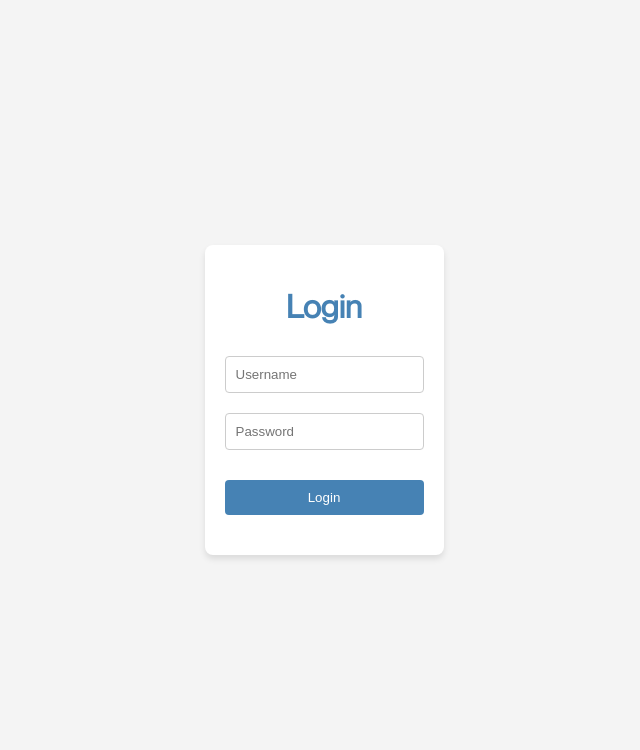
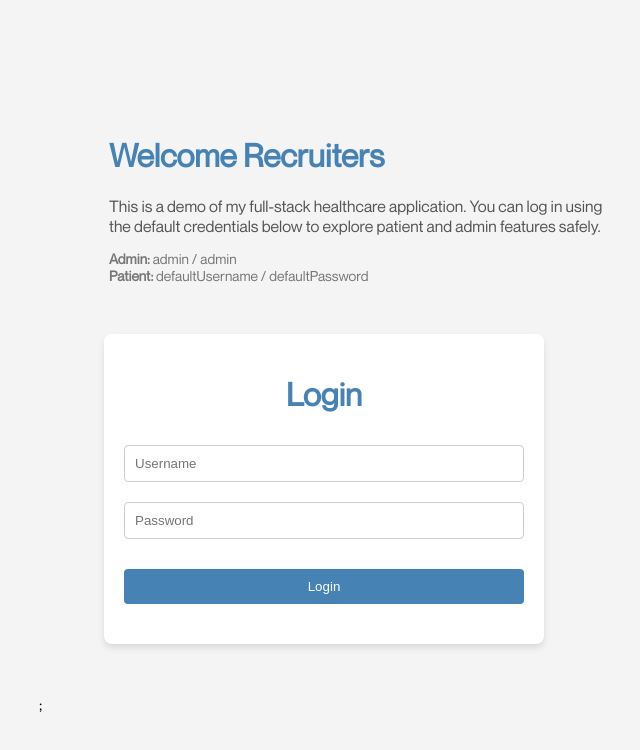
Before and after one commit to ADAM-ABDUL-KARIM/Medical-Records-Scheduling-Management-System, a React (Vite) app in the folder frontend/: page /login in a window 1280 px wide. Shown: the top 750 px of the page, without its empty margins (316-956 px from the left). Built offline with nearby package versions, Linux system fonts and the light colour scheme; a web font is replaced by a local one.

Commit message:
fixed RBAC

```diff
--- a/frontend/src/pages/Login.jsx
+++ b/frontend/src/pages/Login.jsx
@@ -2,7 +2,24 @@ import Form from "../components/Form";
 
 function Login() {
 
-  return <Form route="/api/token/" method="login" />;
+  return (
+  <>
+
+   <div style={{ textAlign: "left ", marginTop: "50px", marginLeft: "70px" }}>
+        <h1>Welcome Recruiters </h1>
+        <p style={{ fontSize: "16px", color: "#555", maxWidth: "500px", margin: "10px auto" }}>
+          This is a demo of my full-stack healthcare application. You can log in using the default credentials below to explore patient and admin features safely.
+        </p>
+        <p style={{ fontSize: "14px", color: "#777" }}>
+          <strong>Admin:</strong> admin / admin<br />
+          <strong>Patient:</strong> defaultUsername / defaultPassword
+        </p>
+
+        </div>
+  <Form route="/api/token/" method="login" />;
+
+  </>
+  );
 }
 
 export default Login;
```
Also changed, not shown: 1 other file (tests, documents, lock files or other folders).
